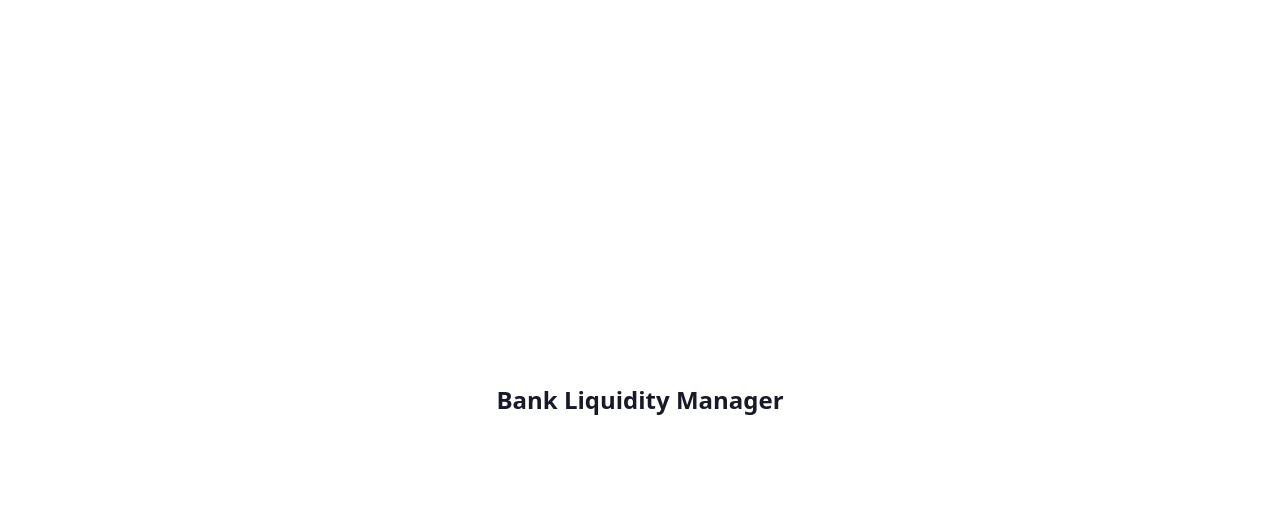
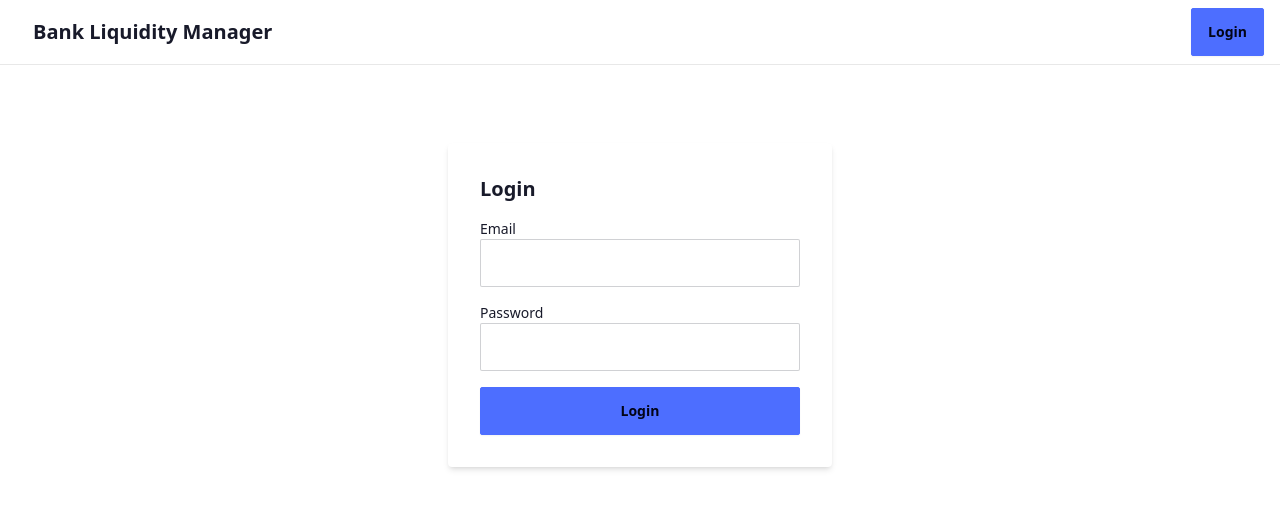
Before and after one commit to bradyAdger12/bank-liquidity-manager, a Vue app in the folder client/: page /login in a window 1280 px wide. Shown: the top 508 px of the page. Built offline with nearby package versions, Linux system fonts and the light colour scheme.

Commit message:
feat(client): add home, login, and dashboard pages with route guard

```diff
--- a/client/package.json
+++ b/client/package.json
@@ -10,7 +10,8 @@
   },
   "dependencies": {
     "plotly.js-dist-min": "^2.35.2",
-    "vue": "^3.5.12"
+    "vue": "^3.5.12",
+    "vue-router": "^4.4.5"
   },
   "devDependencies": {
     "@vitejs/plugin-vue": "^5.1.4",
--- a/client/src/App.vue
+++ b/client/src/App.vue
@@ -1,8 +1,8 @@
 <script setup lang="ts">
+import NavBar from "./components/NavBar.vue";
 </script>
 
 <template>
-  <div class="min-h-screen flex items-center justify-center">
-    <h1 class="text-2xl font-semibold">Bank Liquidity Manager</h1>
-  </div>
+  <NavBar />
+  <router-view />
 </template>
--- /dev/null
+++ b/client/src/components/NavBar.vue
@@ -0,0 +1,23 @@
+<script setup lang="ts">
+import { useRouter } from "vue-router";
+import { authToken, logout } from "../lib/auth";
+
+const router = useRouter();
+
+function handleLogout() {
+  logout();
+  router.push({ name: "home" });
+}
+</script>
+
+<template>
+  <div class="navbar bg-base-100 border-b border-base-200 px-4">
+    <div class="flex-1">
+      <router-link to="/" class="btn btn-ghost text-xl">Bank Liquidity Manager</router-link>
+    </div>
+    <div class="flex-none">
+      <router-link v-if="!authToken" to="/login" class="btn btn-primary">Login</router-link>
+      <button v-else class="btn btn-ghost" @click="handleLogout">Logout</button>
+    </div>
+  </div>
+</template>
--- /dev/null
+++ b/client/src/lib/auth.ts
@@ -0,0 +1,40 @@
+import { ref } from "vue";
+
+const TOKEN_KEY = "auth_token";
+
+export const authToken = ref<string | null>(localStorage.getItem(TOKEN_KEY));
+const token = authToken;
+
+export function isAuthenticated(): boolean {
+  return token.value !== null;
+}
+
+export function setToken(value: string): void {
+  token.value = value;
+  localStorage.setItem(TOKEN_KEY, value);
+}
+
+export function clearToken(): void {
+  token.value = null;
+  localStorage.removeItem(TOKEN_KEY);
+}
+
+export async function login(email: string, password: string): Promise<void> {
+  const response = await fetch("/api/auth/login", {
+    method: "POST",
+    headers: { "Content-Type": "application/json" },
+    body: JSON.stringify({ email, password }),
+  });
+
+  if (!response.ok) {
+    const body = await response.json().catch(() => null);
+    throw new Error(body?.error ?? "Login failed");
+  }
+
+  const { token: newToken } = await response.json();
+  setToken(newToken);
+}
+
+export function logout(): void {
+  clearToken();
+}
--- a/client/src/main.ts
+++ b/client/src/main.ts
@@ -1,5 +1,6 @@
 import { createApp } from "vue";
 import "./style.css";
 import App from "./App.vue";
+import router from "./router";
 
-createApp(App).mount("#app");
+createApp(App).use(router).mount("#app");
--- /dev/null
+++ b/client/src/pages/DashboardPage.vue
@@ -0,0 +1,7 @@
+<script setup lang="ts"></script>
+
+<template>
+  <div class="p-6">
+    <h1 class="text-2xl font-semibold">Dashboard</h1>
+  </div>
+</template>
--- /dev/null
+++ b/client/src/pages/HomePage.vue
@@ -0,0 +1,15 @@
+<script setup lang="ts"></script>
+
+<template>
+  <div class="hero min-h-[60vh]">
+    <div class="hero-content text-center">
+      <div class="max-w-md">
+        <h1 class="text-4xl font-bold">Bank Liquidity Manager</h1>
+        <p class="py-6">
+          Track treasury yields and manage your liquidity orders in one place.
+        </p>
+        <router-link to="/login" class="btn btn-primary">Get started</router-link>
+      </div>
+    </div>
+  </div>
+</template>
--- /dev/null
+++ b/client/src/pages/LoginPage.vue
@@ -0,0 +1,51 @@
+<script setup lang="ts">
+import { ref } from "vue";
+import { useRouter } from "vue-router";
+import { login } from "../lib/auth";
+
+const email = ref("");
+const password = ref("");
+const error = ref<string | null>(null);
+const isSubmitting = ref(false);
+
+const router = useRouter();
+
+async function handleSubmit() {
+  error.value = null;
+  isSubmitting.value = true;
+  try {
+    await login(email.value, password.value);
+    router.push({ name: "dashboard" });
+  } catch (err) {
+    error.value = err instanceof Error ? err.message : "Login failed";
+  } finally {
+    isSubmitting.value = false;
+  }
+}
+</script>
+
+<template>
+  <div class="flex justify-center items-center min-h-[60vh]">
+    <form class="card w-full max-w-sm bg-base-100 shadow-md" @submit.prevent="handleSubmit">
+      <div class="card-body gap-4">
+        <h2 class="card-title">Login</h2>
+
+        <label class="form-control">
+          <span class="label-text">Email</span>
+          <input v-model="email" type="text" class="input input-bordered" required />
+        </label>
+
+        <label class="form-control">
+          <span class="label-text">Password</span>
+          <input v-model="password" type="password" class="input input-bordered" required />
+        </label>
+
+        <p v-if="error" class="text-error text-sm">{{ error }}</p>
+
+        <button type="submit" class="btn btn-primary" :disabled="isSubmitting">
+          {{ isSubmitting ? "Logging in..." : "Login" }}
+        </button>
+      </div>
+    </form>
+  </div>
+</template>
--- /dev/null
+++ b/client/src/router/index.ts
@@ -0,0 +1,22 @@
+import { createRouter, createWebHistory } from "vue-router";
+import { isAuthenticated } from "../lib/auth";
+import HomePage from "../pages/HomePage.vue";
+import LoginPage from "../pages/LoginPage.vue";
+import DashboardPage from "../pages/DashboardPage.vue";
+
+const router = createRouter({
+  history: createWebHistory(),
+  routes: [
+    { path: "/", name: "home", component: HomePage },
+    { path: "/login", name: "login", component: LoginPage },
+    { path: "/dashboard", name: "dashboard", component: DashboardPage, meta: { requiresAuth: true } },
+  ],
+});
+
+router.beforeEach((to) => {
+  if (to.meta.requiresAuth && !isAuthenticated()) {
+    return { name: "login" };
+  }
+});
+
+export default router;
```
Also changed, not shown: 2 other files (tests, documents, lock files or other folders).
